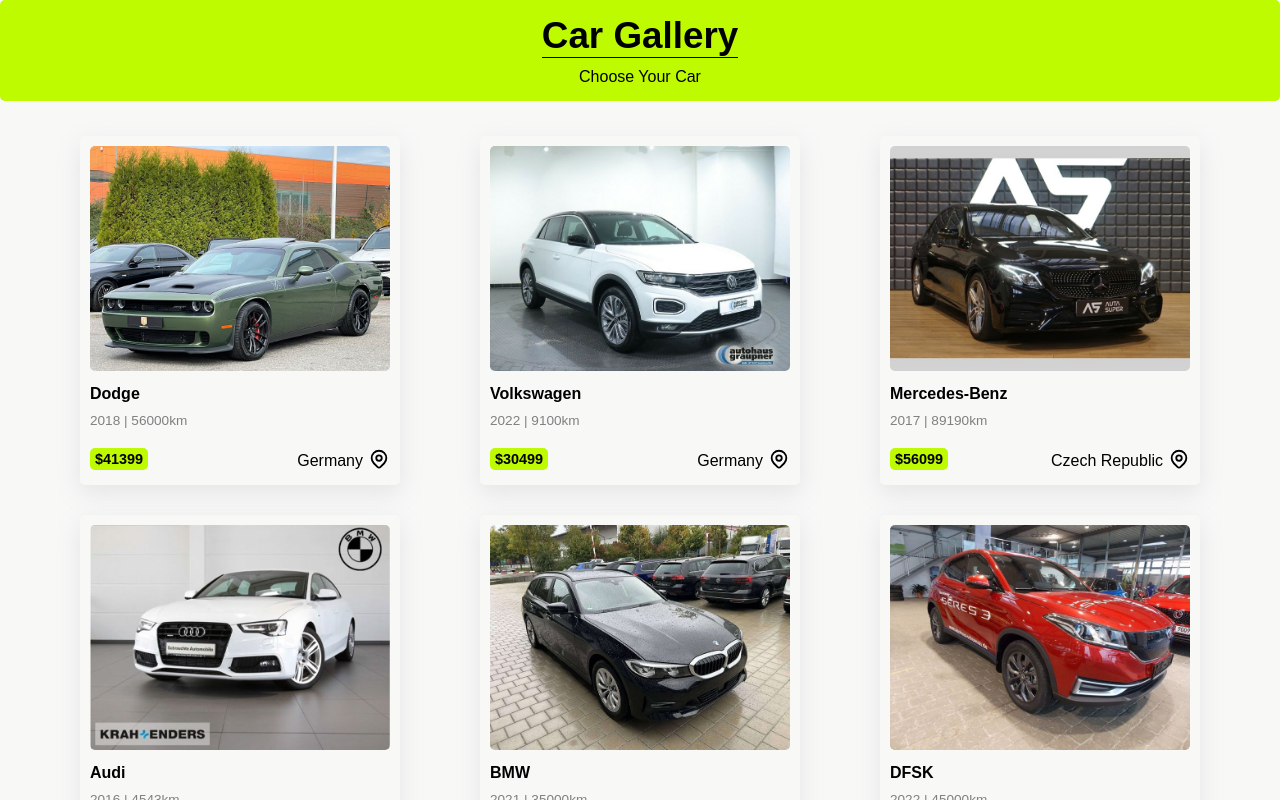
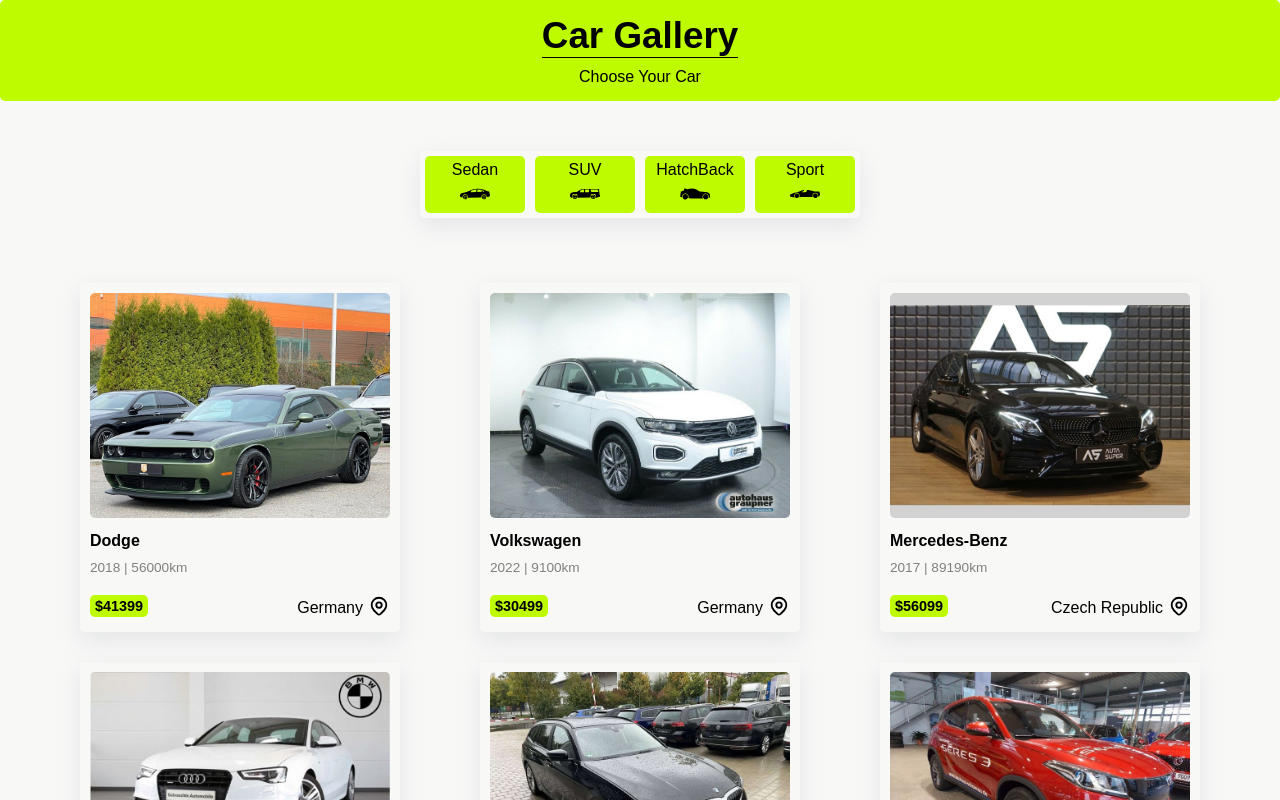
Before and after one commit to mahdinap/carGalleryShop, a Next.js app: page /cars in a window 1280 px wide. Shown: the top 800 px of the page. Built offline with nearby package versions, Linux system fonts and the light colour scheme.

Commit message:
add  categories filter

```diff
--- /dev/null
+++ b/components/modules/categories.js
@@ -0,0 +1,31 @@
+import styles from "./categories.module.css"
+
+import Sedan from "../icons/Sedan"
+import SUV from "../icons/Suv"
+import HatchBack from "../icons/Hatchback"
+import Sport from "../icons/Sport"
+
+export default function Categories(){
+    return(
+        <div className={styles.container}>
+
+        <div className={styles.container.div}>
+        <p>Sedan</p>
+        <Sedan/>
+        </div>
+
+        <div className={styles.container.div}>
+        <p>SUV</p>
+        <SUV/>
+        </div>
+        <div className={styles.container.div}>
+        <p>HatchBack</p>
+        <HatchBack/>
+        </div>
+        <div className={styles.container.div}>
+        <p>Sport</p>
+        <Sport/>
+        </div>
+        </div>
+    )
+}
--- /dev/null
+++ b/components/modules/categories.module.css
@@ -0,0 +1,30 @@
+.container {
+  box-shadow: rgba(149, 157, 165, 0.2) 0px 8px 24px;
+  width: fit-content;
+  margin: 50px auto;
+  display: flex;
+  justify-content: space-between;
+  align-items: center;
+  border-radius: 5px;
+}
+
+.container div {
+  text-align: center;
+  margin: 5px;
+  background-color: #befa00;
+  padding: 5px;
+  padding-bottom: 0;
+  border-radius: 5px;
+  width: 100px;
+}
+
+@media (max-width: 600px) {
+  .container {
+    width: 320px;
+    flex-wrap: wrap;
+  }
+
+  .container div {
+    width: 150px;
+  }
+}
--- a/pages/cars/index.js
+++ b/pages/cars/index.js
@@ -1,7 +1,9 @@
+import Categories from "../../components/modules/categories"
 import Cars from "../../components/templates/cars"
 export default function Details(){
     return(
         <>
+        <Categories/>
         <Cars/>
         </>
     )
```
